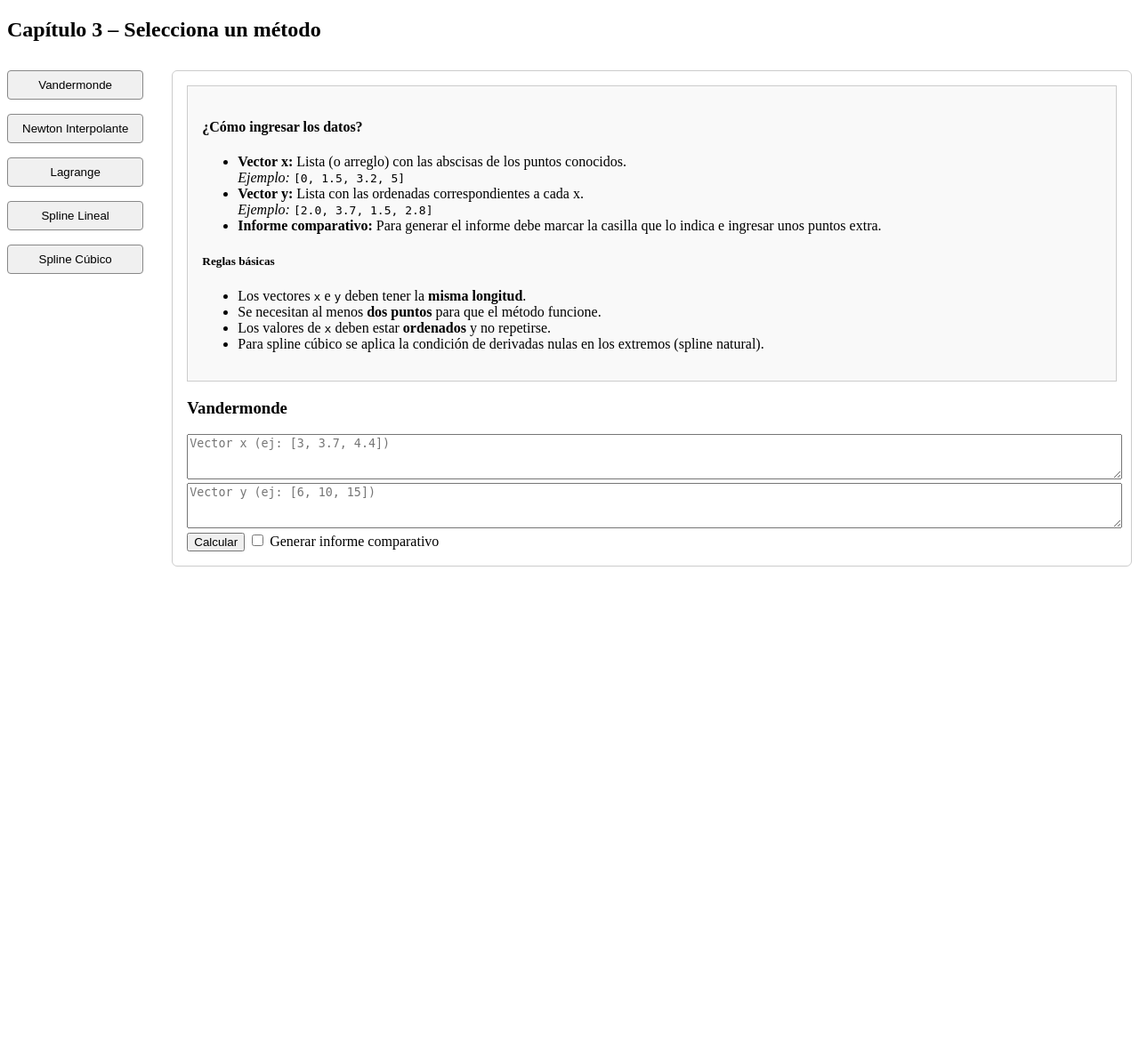
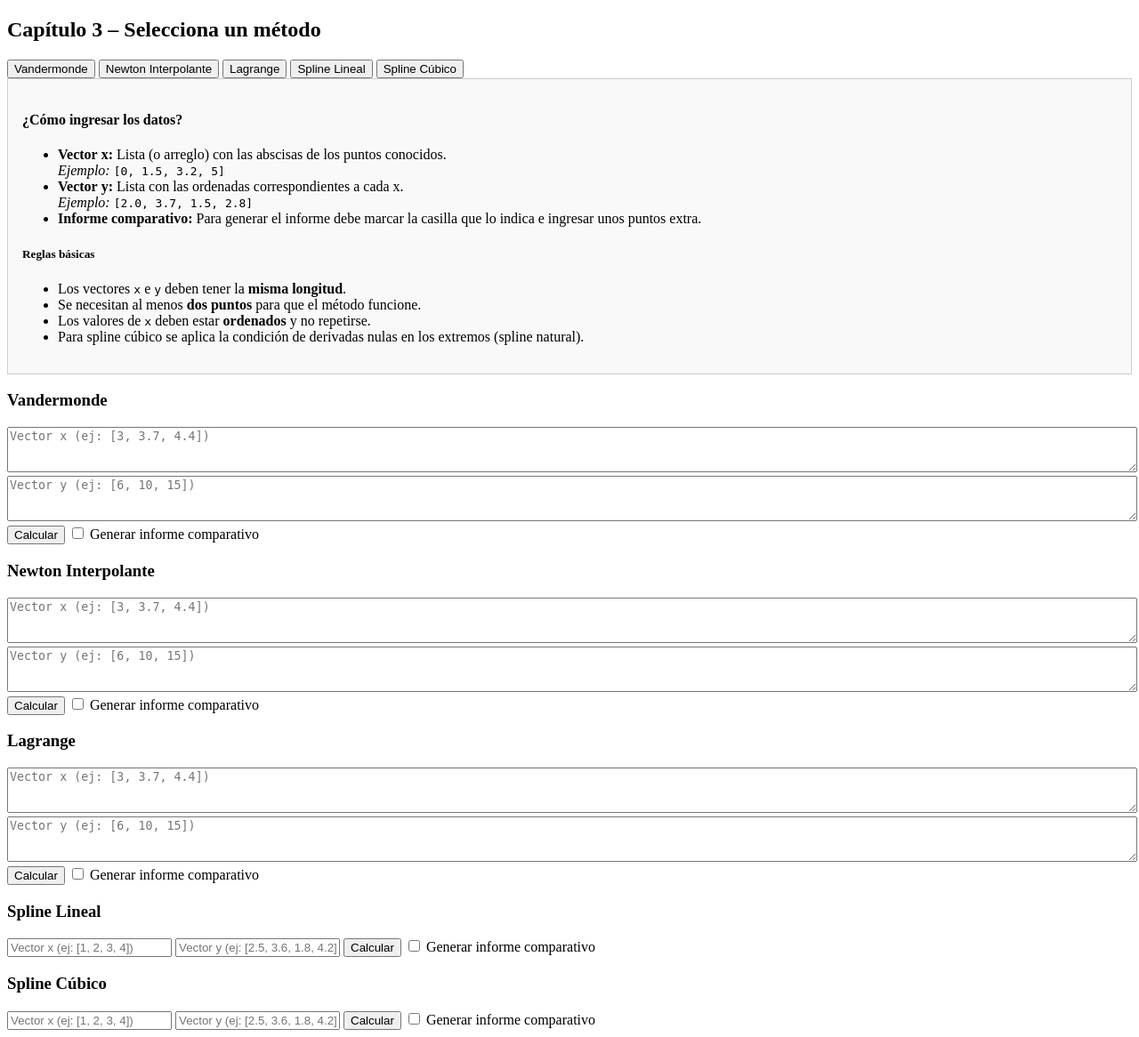
Before and after one commit to DavidLondo/NumericalAnalysisFinal, a Flask app: page /capitulo-3 in a window 1280 px wide. Shown: the part 60-1226 px from the top of the page at 89% size. Before the commit the page ends 697 px from the top, so only its background shows below. Run offline with Flask 3, Linux system fonts and the light colour scheme.

```diff
--- a/src/templates/chapter3.html
+++ b/src/templates/chapter3.html
@@ -3,43 +3,6 @@
 {% block title %}Capítulo 3 – Interpolación{% endblock %}
 
 {% block content %}
-<style>
-  .contenedor {
-    display: flex;
-    gap: 2rem;
-    margin-top: 2rem;
-  }
-
-  .botones {
-    display: flex;
-    flex-direction: column;
-    gap: 1rem;
-  }
-
-  .botones button {
-    padding: 0.5rem 1rem;
-    cursor: pointer;
-    border: 1px solid #888;
-    background-color: #f0f0f0;
-    border-radius: 4px;
-  }
-
-  .area-metodo {
-    flex-grow: 1;
-    border: 1px solid #ccc;
-    padding: 1rem;
-    border-radius: 6px;
-    min-width: 300px;
-  }
-
-  .metodo-formulario {
-    display: none;
-  }
-
-  .metodo-formulario.activo {
-    display: block;
-  }
-</style>
 
 <h2>Capítulo 3 – Selecciona un método</h2>
 
```
